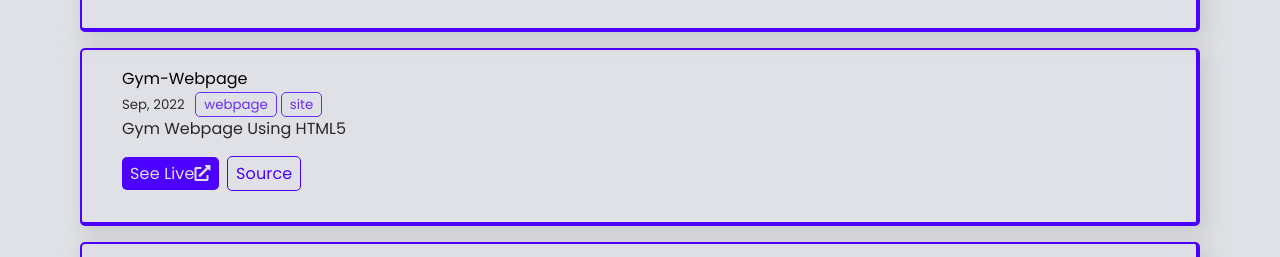
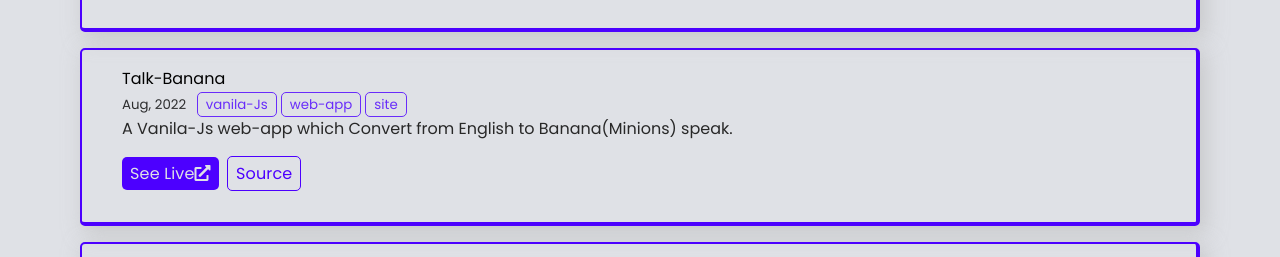
Before and after one commit to adityaashinde/portfolio, a plain HTML site: page projects.html in a window 1280 px wide. Shown: the part 529-786 px from the top of the page. Drawn offline with nearby package versions, Linux system fonts and the light colour scheme.

Commit message:
Update projects.html

```diff
--- a/projects.html
+++ b/projects.html
@@ -104,6 +104,29 @@
           <a href="https://adityaashinde.github.io/portfolio/" target="_blank"><button>See Live<i
                 class="fas fa-external-link-alt"></i></button></a>
           <a href="https://github.com/adityaashinde/portfolio" target="_blank"><button
+              class="github">Source</button></a>
+        </div>
+      </div>
+    </div>
+
+
+    <div class="wrapper">
+      <!-- <div class="image">
+    <img src="./img/portfolio.png" alt="Portfolio" />
+  </div> -->
+
+      <div class="project-text">
+        <div class="name">Talk-Banana</div>
+        <small>Aug, 2022 &nbsp; <span class="mark">vanila-Js</span><span class="mark">web-app</span><span
+            class="mark">site</span></small>
+
+        <div class="details">
+          A Vanila-Js web-app which Convert from English to Banana(Minions) speak.
+        </div>
+        <div class="button-div">
+          <a href="https://friendly-banana-talk.netlify.app/" target="_blank"><button>See Live<i
+                class="fas fa-external-link-alt"></i></button></a>
+          <a href="https://github.com/adityaashinde/Banana-Speak" target="_blank"><button
               class="github">Source</button></a>
         </div>
       </div>
```
